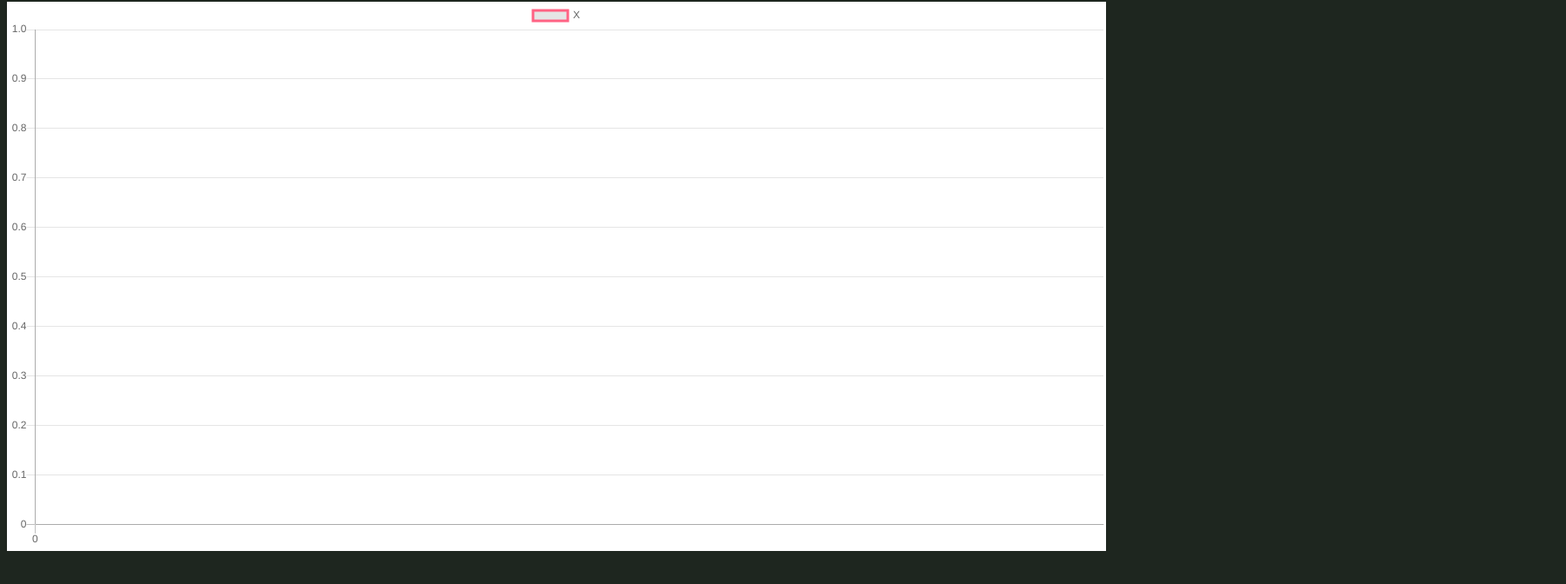
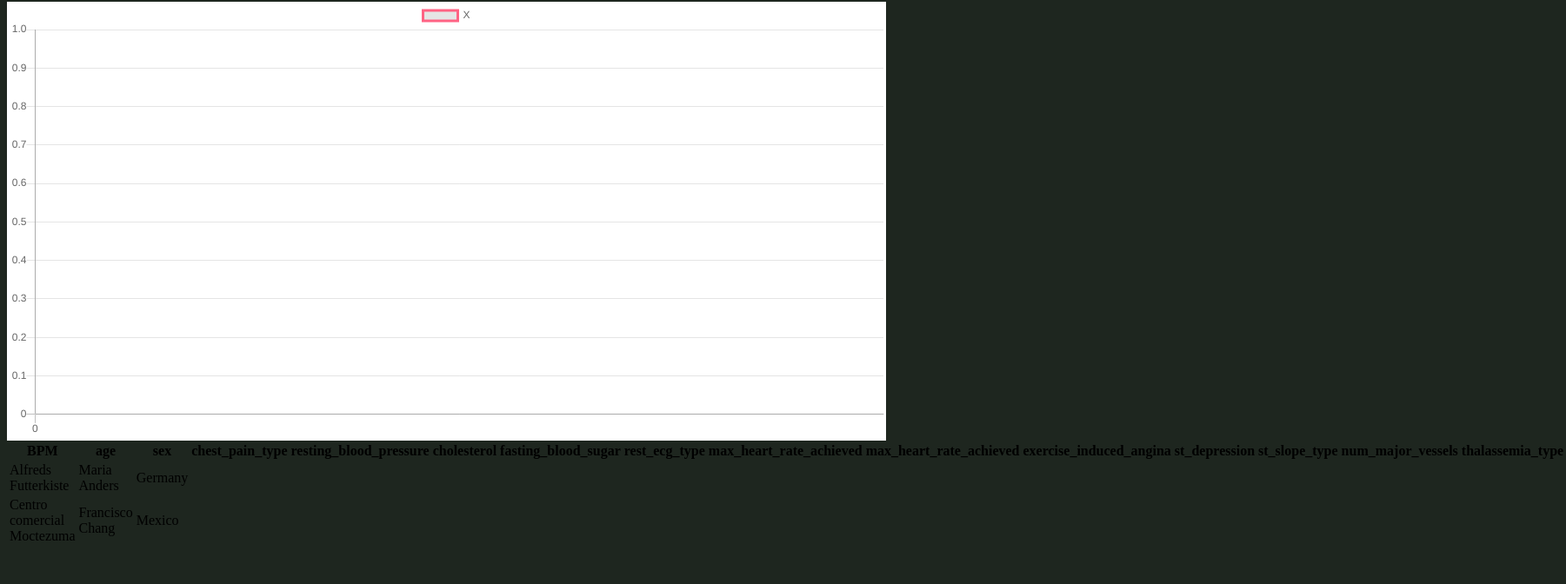
Before and after one commit to Jonathan1599/NN-DL-Backend, a website: page public/station_goa.html in a window 1280 px wide. Shown: the part 78-750 px from the top of the page at 87% size, 1801 px wide, since content can reach past the window. Drawn offline with nearby package versions, Linux system fonts and the light colour scheme; no server answers.

Commit message:
feat: init table

```diff
--- a/public/station.css
+++ b/public/station.css
@@ -4,4 +4,5 @@ body{
 
 #graph{
     background-color: white;
+    width: 80%;
 }
--- a/public/station_goa.html
+++ b/public/station_goa.html
@@ -13,6 +13,37 @@
       <div id = "graph">
         <canvas id="myChart" style =  "width : 50 ; height : 50"></canvas>
       </div>
+      <div>
+        <table>
+          <tr>
+            <th>BPM</th>
+            <th>age</th>
+            <th>sex</th>
+            <th>chest_pain_type</th>
+            <th>resting_blood_pressure</th>
+            <th>cholesterol</th>
+            <th>fasting_blood_sugar</th>
+            <th>rest_ecg_type</th>
+            <th>max_heart_rate_achieved</th>
+            <th>max_heart_rate_achieved</th>
+            <th>exercise_induced_angina</th>
+            <th>st_depression</th>
+            <th>st_slope_type</th>
+            <th>num_major_vessels</th>
+            <th>thalassemia_type</th>
+          </tr>
+          <tr>
+            <td>Alfreds Futterkiste</td>
+            <td>Maria Anders</td>
+            <td>Germany</td>
+          </tr>
+          <tr>
+            <td>Centro comercial Moctezuma</td>
+            <td>Francisco Chang</td>
+            <td>Mexico</td>
+          </tr>
+        </table>
+      </div>
   </body>
 
 </html>
--- a/public/station_goa_script.js
+++ b/public/station_goa_script.js
@@ -33,17 +33,27 @@ var chart1 = new Chart(ctx, {
       ],
     },
   },
+},
+{
+  responsive: true
 });
 
 let socket = io.connect("http://18.222.131.162:9000");
 
 socket.on("data", (data) => {
   console.log(data);
+  if(values.length > 30){
+    values = [];
+    labels = [];
+  }
   values.push(data.value);
   labels.push(labels[labels.length - 1] + 1);
   chart1.update();
 });
 
+setInterval(function() {
+  chart1.removeData();
+}, 3000);
 // const ctx = document.getElementById('myChart');
 // const myChart = new Chart(ctx, {
 //     type: 'line',
```
Also changed, not shown: 2 other files.
